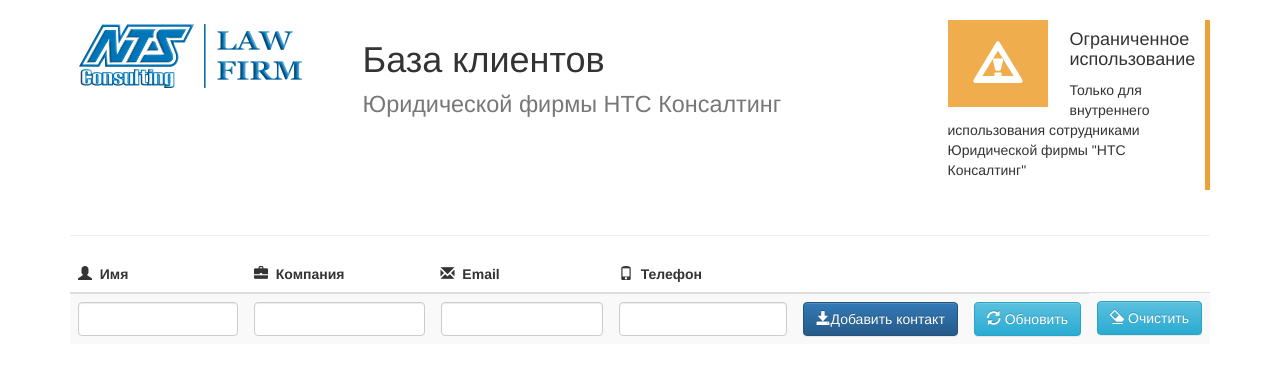
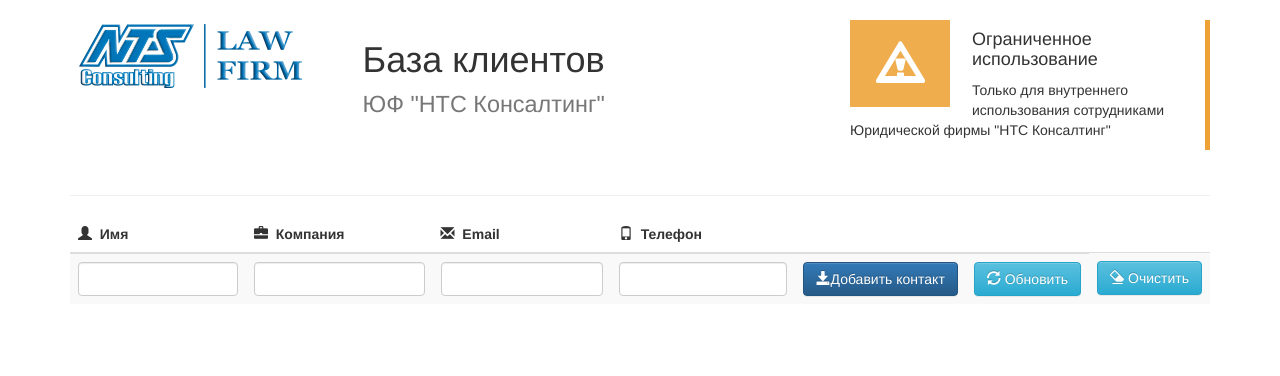
Before and after one commit to alminin/contactlistapp, a website: page public/index.html in a window 1280 px wide. Drawn offline with nearby package versions, Linux system fonts and the light colour scheme; no server answers.

Commit message:
grid edited

```diff
--- a/public/index.html
+++ b/public/index.html
@@ -18,11 +18,11 @@
 			<div class="col-sm-3">
 				<img src="/images/logo_nts_eng.png">
 			</div>
-			<div class="col-sm-6">
+			<div class="col-sm-5">
 				<h1>База клиентов<br>
-					<small>Юридической фирмы НТС Консалтинг</small></h1>
+					<small>ЮФ "НТС Консалтинг"</small></h1>
 			</div>
-			<div class="col-sm-3">
+			<div class="col-sm-4">
 				<div class="blockquote-box blockquote-warning clearfix">
                 	<div class="square pull-left">
                     	<span class="glyphicon glyphicon-warning-sign glyphicon-lg"></span>
```
